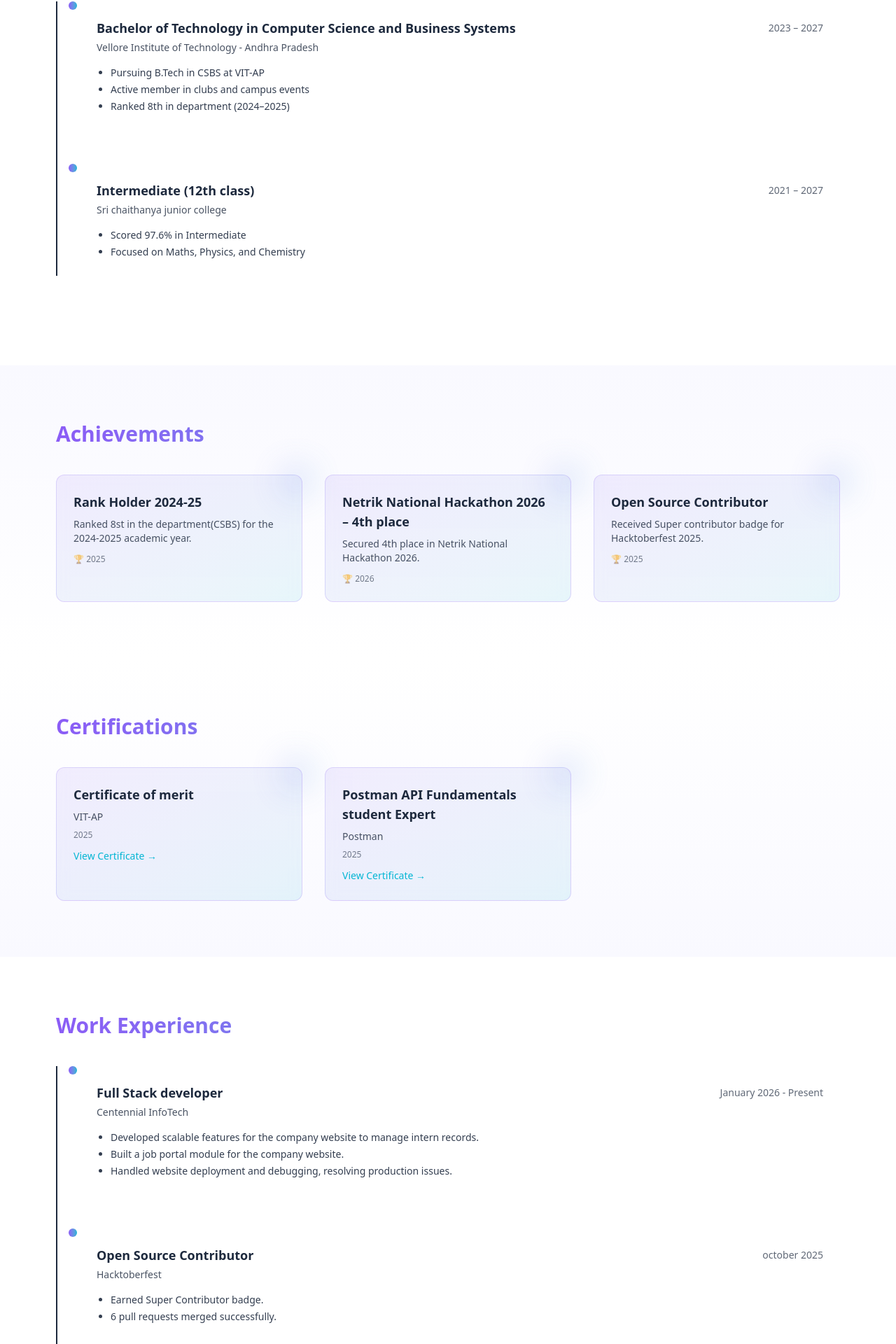
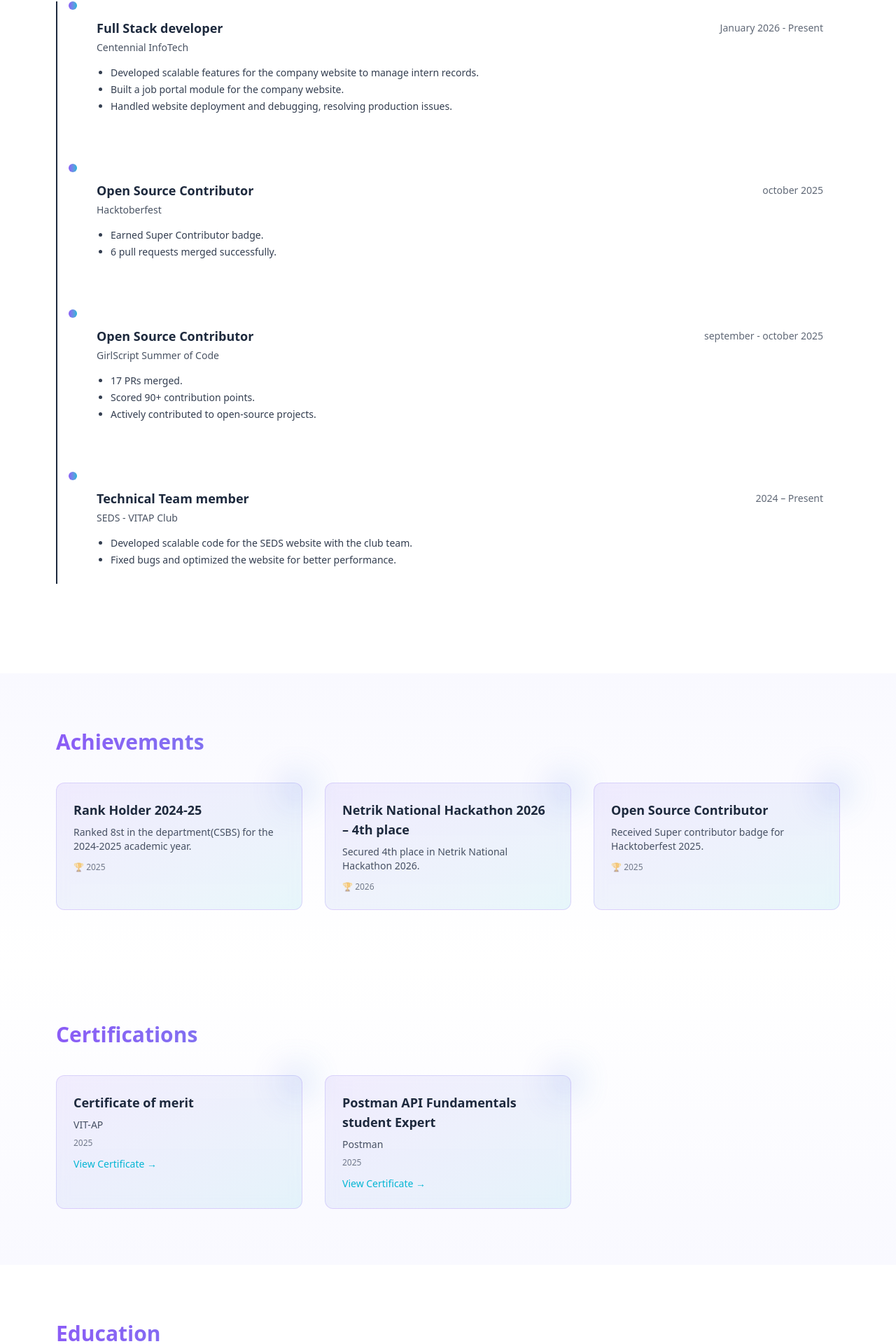
Before and after one commit to Lokesh-kumar-4164/portfolio, a React (Vite) app: page / in a window 1280 px wide. Shown: the part 2175-4095 px from the top of the page at 70% size. Built offline with nearby package versions, Linux system fonts and the light colour scheme.

Commit message:
swapped education and achievements

```diff
--- a/src/App.tsx
+++ b/src/App.tsx
@@ -29,10 +29,11 @@ export default function App() {
         <Skills />
         {/* <OrbitalTimeline /> */}
         <ProjectGrid />
-        <Education />
+        <WorkExperience />
         <Achievements />
         <Certifications />
-        <WorkExperience />
+        <Education />
+
       </main>
       <Footer />
       <CursorTrail />
```
